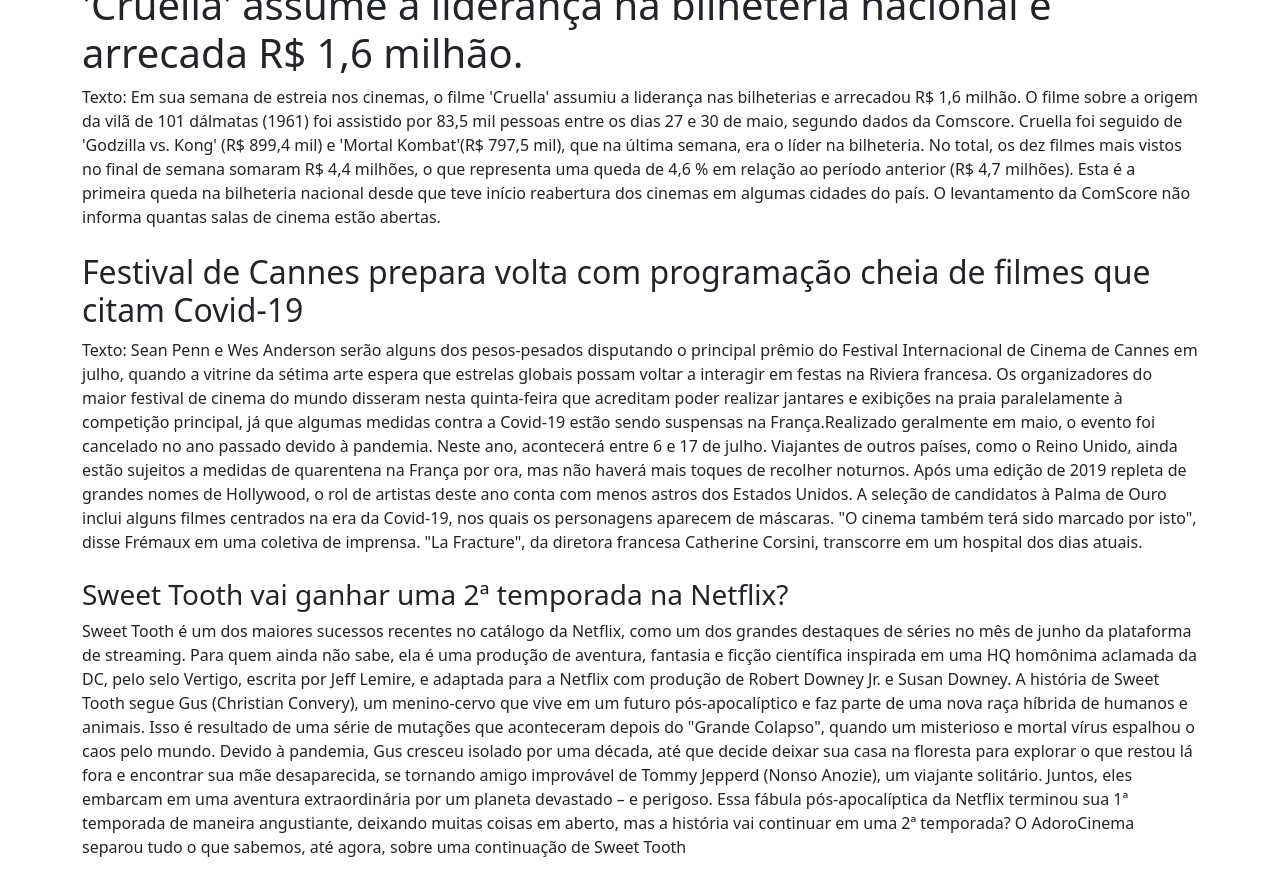
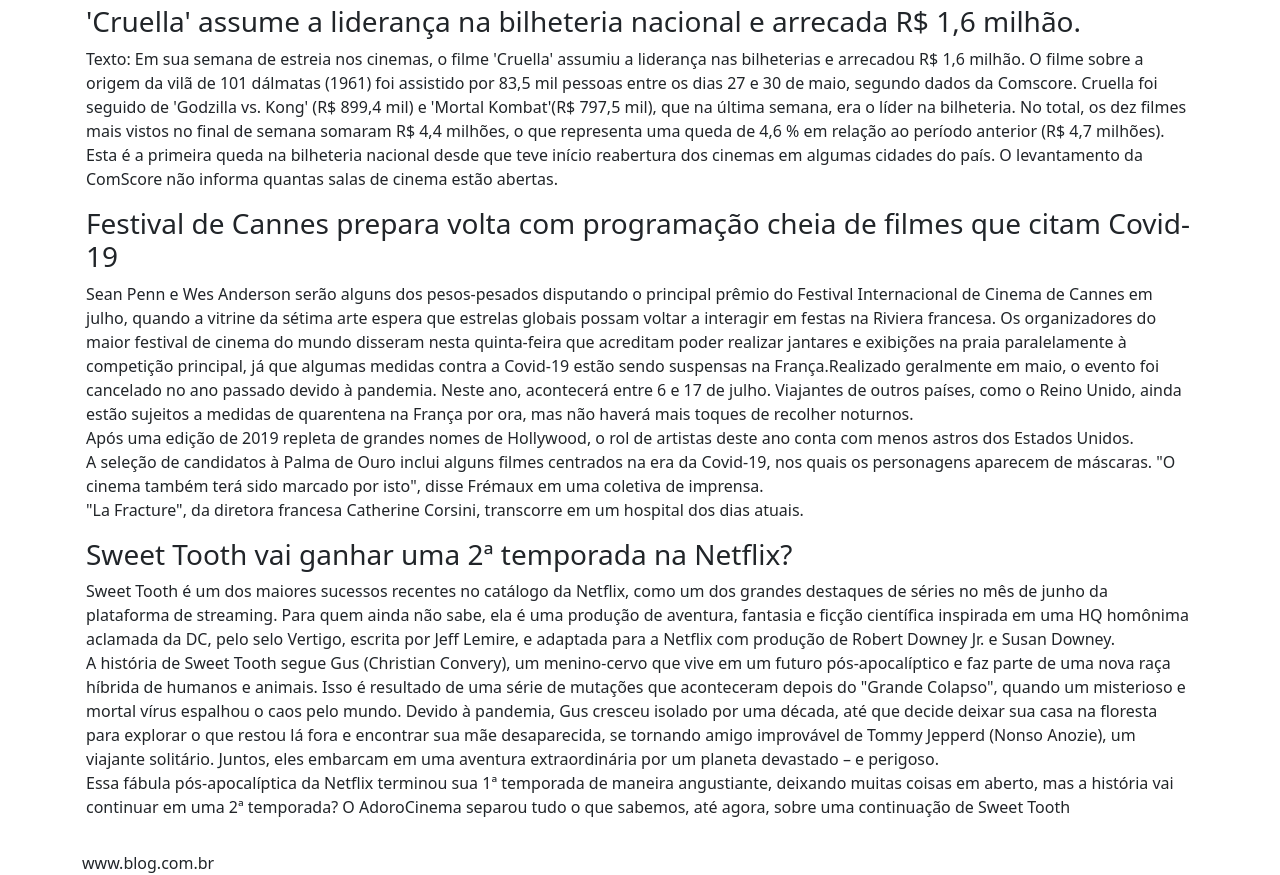
Before and after one commit to Alinevictoriasouza/Alinevictoriasouza.github.io, a plain HTML site: page index.html in a window 1280 px wide. Shown: the part 67-942 px from the top of the page. Drawn offline with nearby package versions, Linux system fonts and the light colour scheme.

Commit message:
Adicionei o header para cabeçalho e o footer para rodapé

```diff
--- a/index.html
+++ b/index.html
@@ -3,42 +3,72 @@
 <head>
     <meta charset="UTF-8">
     <meta name="viewport" content="width=device-width, initial-scale=1.0">
-    <title>Semana do Meio Ambiente</title>
+    <title>Meu Noticiario</title>
 
-<link href="https://cdn.jsdelivr.net/npm/bootstrap@5.0.1/dist/css/bootstrap.min.css" rel="stylesheet">
+    <link href="https://cdn.jsdelivr.net/npm/bootstrap@5.0.1/dist/css/bootstrap.min.css"
+rel="stylesheet">
+    <link href="projetinho.css" rel="stylesheet">
 </head>
+
 <body>
     <div class="container">
+        <header class="row">
+                <h1>Noticiario by Aline Souza</h1>
+        </header>
 
-  <h1 class="mt-5 mb-2">'Cruella' assume a liderança na bilheteria nacional e arrecada R$ 1,6 milhão.</h1>
+        <div class ="row">
+
+
+
+            <main class="col-12 p-3">
+
+                <article>
+                    <h3>'Cruella' assume a liderança na bilheteria nacional e arrecada R$ 1,6 milhão.</h3>
 
                     <p>Texto: Em sua semana de estreia nos cinemas, o filme 'Cruella' assumiu a liderança nas bilheterias e arrecadou R$ 1,6 milhão. O filme sobre a origem da vilã de 101 dálmatas (1961) foi assistido por 83,5 mil pessoas entre os dias 27 e 30 de maio, segundo dados da Comscore. Cruella foi seguido de 'Godzilla vs. Kong' (R$ 899,4 mil) e 'Mortal Kombat'(R$ 797,5 mil), que na última semana, era o líder na bilheteria. No total, os dez filmes mais vistos no final de semana somaram R$ 4,4 milhões, o que representa uma queda de 4,6 % em relação ao período anterior (R$ 4,7 milhões).
+                    <br>
                     Esta é a primeira queda na bilheteria nacional desde que teve início reabertura dos cinemas em algumas cidades do país.
                     O levantamento da ComScore não informa quantas salas de cinema estão abertas.</p>
 
+                </article>
 
-    <h2 class="mt-4">Festival de Cannes prepara volta com programação cheia de filmes que citam Covid-19</h2>
+                <article>
+                    <h3>Festival de Cannes prepara volta com programação cheia de filmes que citam Covid-19</h3>
 
-    <p>Texto: Sean Penn e Wes Anderson serão alguns dos pesos-pesados disputando o principal prêmio do Festival Internacional de Cinema de Cannes em julho, quando a vitrine da sétima arte espera que estrelas globais possam voltar a interagir em festas na Riviera francesa. Os organizadores do maior festival de cinema do mundo disseram nesta quinta-feira que acreditam poder realizar jantares e exibições na praia paralelamente à competição principal, já que algumas medidas contra a Covid-19 estão sendo suspensas na França.Realizado geralmente em maio, o evento foi cancelado no ano passado devido à pandemia. Neste ano, acontecerá entre 6 e 17 de julho. Viajantes de outros países, como o Reino Unido, ainda estão sujeitos a medidas de quarentena na França por ora, mas não haverá mais toques de recolher noturnos.
-
+                   <p>Sean Penn e Wes Anderson serão alguns dos pesos-pesados disputando o principal prêmio do Festival Internacional de Cinema de Cannes em julho, quando a vitrine da sétima arte espera que estrelas globais possam voltar a interagir em festas na Riviera francesa. Os organizadores do maior festival de cinema do mundo disseram nesta quinta-feira que acreditam poder realizar jantares e exibições na praia paralelamente à competição principal, já que algumas medidas contra a Covid-19 estão sendo suspensas na França.Realizado geralmente em maio, o evento foi cancelado no ano passado devido à pandemia. Neste ano, acontecerá entre 6 e 17 de julho. Viajantes de outros países, como o Reino Unido, ainda estão sujeitos a medidas de quarentena na França por ora, mas não haverá mais toques de recolher noturnos.
+                    <br>
                    Após uma edição de 2019 repleta de grandes nomes de Hollywood, o rol de artistas deste ano conta com menos astros dos Estados Unidos.
-
+                   <br>
                    A seleção de candidatos à Palma de Ouro inclui alguns filmes centrados na era da Covid-19, nos quais os personagens aparecem de máscaras. "O cinema também terá sido marcado por isto", disse Frémaux em uma coletiva de imprensa.
-
+                   <br>
                    "La Fracture", da diretora francesa Catherine Corsini, transcorre em um hospital dos dias atuais.</p>
 
+                </article>
 
-    <h3 class="mt-4">Sweet Tooth vai ganhar uma 2ª temporada na Netflix?</h3>
+                <article>
+                    <h3>Sweet Tooth vai ganhar uma 2ª temporada na Netflix?</h3>
 
                     <p>Sweet Tooth é um dos maiores sucessos recentes no catálogo da Netflix, como um dos grandes destaques de séries no mês de junho da plataforma de streaming. Para quem ainda não sabe, ela é uma produção de aventura, fantasia e ficção científica inspirada em uma HQ homônima aclamada da DC, pelo selo Vertigo, escrita por Jeff Lemire, e adaptada para a Netflix com produção de Robert Downey Jr. e Susan Downey.
-
+                    <br>
                     A história de Sweet Tooth segue Gus (Christian Convery), um menino-cervo que vive em um futuro pós-apocalíptico e faz parte de uma nova raça híbrida de humanos e animais. Isso é resultado de uma série de mutações que aconteceram depois do "Grande Colapso", quando um misterioso e mortal vírus espalhou o caos pelo mundo. Devido à pandemia, Gus cresceu isolado por uma década, até que decide deixar sua casa na floresta para explorar o que restou lá fora e encontrar sua mãe desaparecida, se tornando amigo improvável de Tommy Jepperd (Nonso Anozie), um viajante solitário. Juntos, eles embarcam em uma aventura extraordinária por um planeta devastado – e perigoso.
-
+                    <br>
                     Essa fábula pós-apocalíptica da Netflix terminou sua 1ª temporada de maneira angustiante, deixando muitas coisas em aberto, mas a história vai continuar em uma 2ª temporada? O AdoroCinema separou tudo o que sabemos, até agora, sobre uma continuação de Sweet Tooth
                     </p>
 
 
+                </article>
 
+            </main>
+
+
+        </div>
+
+        <div class="row">
+            <footer>
+                www.blog.com.br
+            </footer>
+        </div>
+    </div>
 
     <script src="https://cdn.jsdelivr.net/npm/bootstrap@5.0.1/dist/js/bootstrap.bundle.min.js"></script>
 </body>
```
Lines whose indentation alone changed are shown as unchanged.
